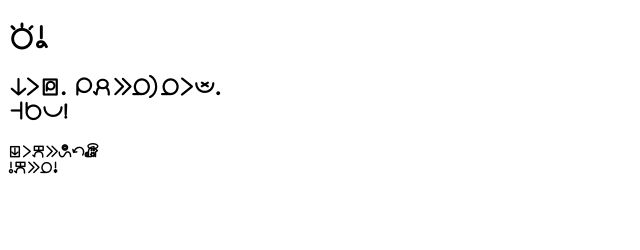
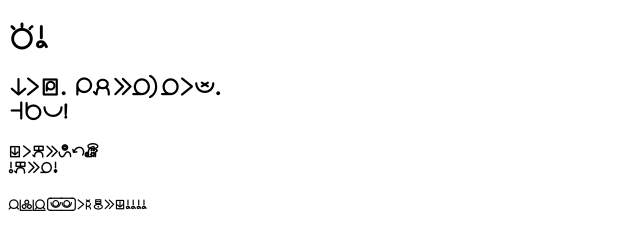
Before and after one commit to kijemotantakalu/kijemotantakalu.github.io, a plain HTML site: page index.html in a window 1280 px wide. Shown: the whole page, without its empty margins (0-640 px from the left). Drawn offline with Linux system fonts and the light colour scheme.

Commit message:
added mockery

```diff
--- a/index.html
+++ b/index.html
@@ -22,4 +22,7 @@
 		lipu+ni li kepeken e linja+sike tan kulupu+poki<br>
 		o kepeken e ona kin
 		</h4>
+		<h5>
+		jan pi+__kulupu pi+__jan [_pona+ijo_pona+ijo] li ken+ala lukin+sitelen e lipu+ni a a a a
+		</h5>
 </html>
```
